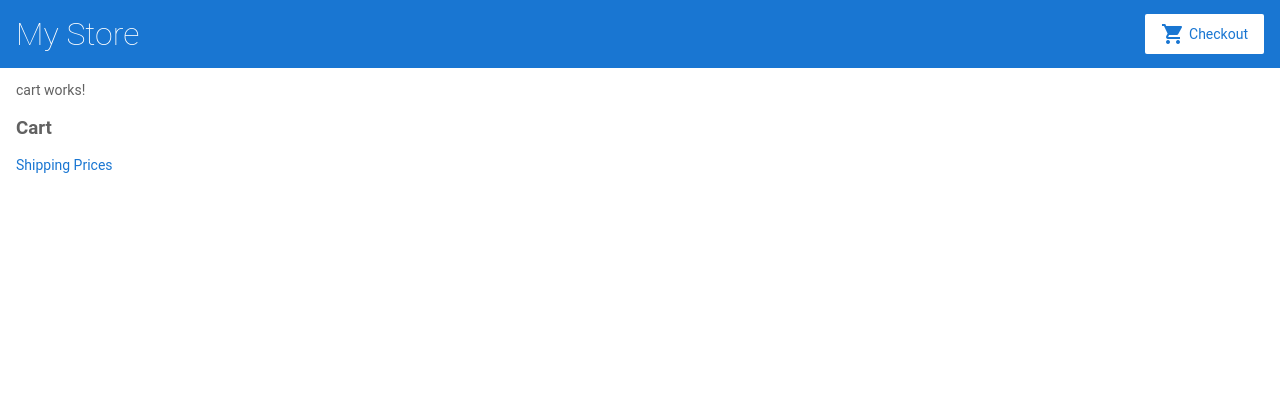
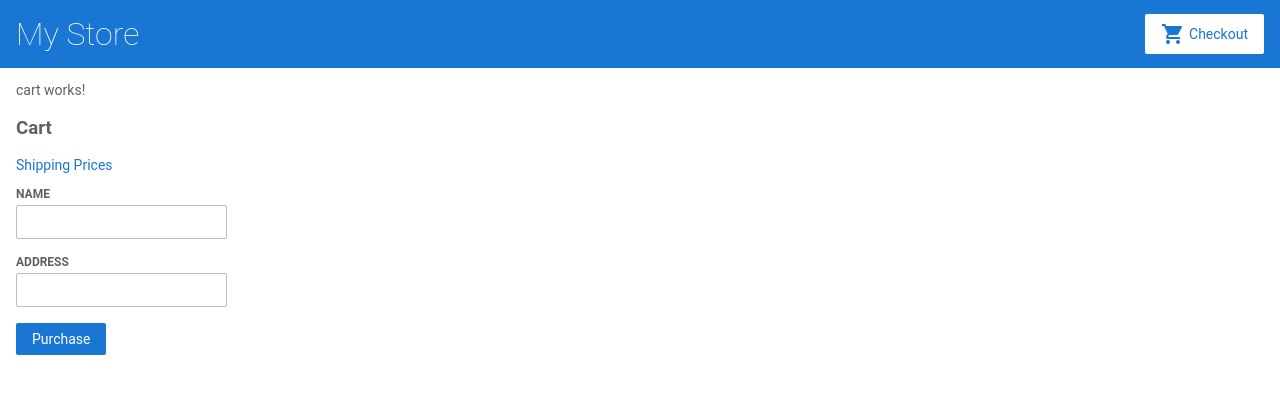
Before and after one commit to Hyoukaji/angular-Prub-01-05, an Angular app: page /cart in a window 1280 px wide. Shown: the top 394 px of the page. Built offline with nearby package versions, Linux system fonts and the light colour scheme.

Commit message:
User on cart

```diff
--- a/src/app/cart/cart.component.html
+++ b/src/app/cart/cart.component.html
@@ -10,3 +10,17 @@
   <span>{{ item.name }}</span>
   <span>{{ item.price | currency }}</span>
 </div>
+
+<form [formGroup]="checkoutForm" (ngSubmit)="onSubmit()">
+  <div>
+    <label for="name"> Name </label>
+    <input id="name" type="text" formControlName="name" />
+  </div>
+
+  <div>
+    <label for="address"> Address </label>
+    <input id="address" type="text" formControlName="address" />
+  </div>
+
+  <button class="button" type="submit">Purchase</button>
+</form>
--- a/src/app/cart/cart.component.ts
+++ b/src/app/cart/cart.component.ts
@@ -1,4 +1,6 @@
 import { Component } from '@angular/core';
+import { FormBuilder } from '@angular/forms';
+
 import { CartService } from '../cart.service';
 
 @Component({
@@ -8,5 +10,21 @@
 })
 export class CartComponent {
   items = this.cartService.getItems();
-  constructor(private cartService: CartService) {}
+
+  checkoutForm = this.formBuilder.group({
+    name: '',
+    address: '',
+  });
+
+  constructor(
+    private cartService: CartService,
+    private formBuilder: FormBuilder
+  ) {}
+
+  onSubmit(): void {
+    // Process checkout data here
+    this.items = this.cartService.clearCart();
+    console.warn('Your order has been submitted', this.checkoutForm.value);
+    this.checkoutForm.reset();
+  }
 }
```
